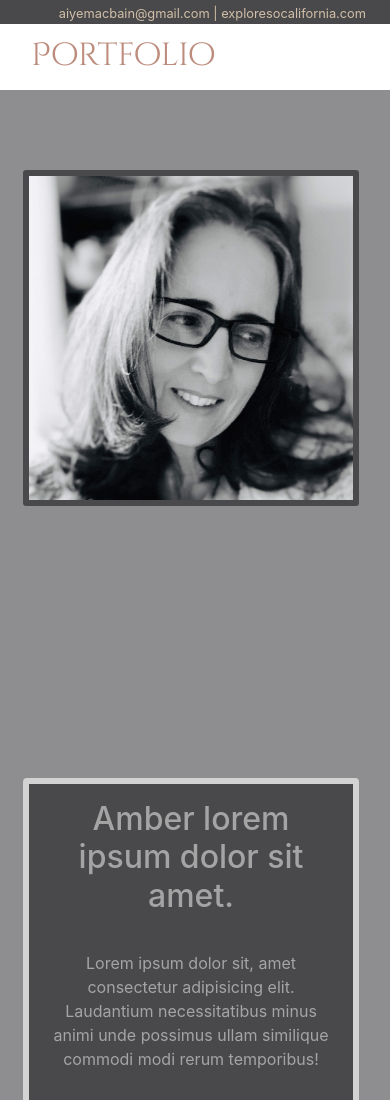
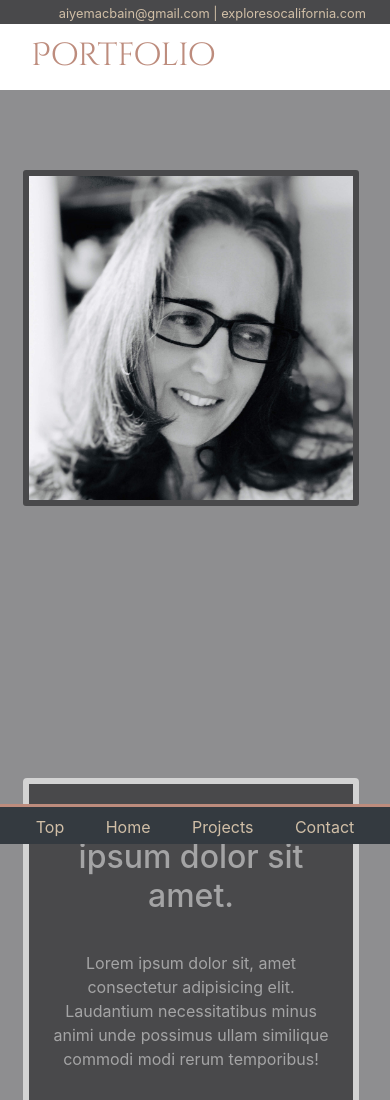
Before and after one commit to amacbain1/portfolio2019, a React (Create React App) app: page / in a window 390 px wide. Shown: the top 1100 px of the page. Built offline with nearby package versions, Linux system fonts and the light colour scheme.

Commit message:
Adds responsive tabbar in mobile

```diff
--- a/src/App.js
+++ b/src/App.js
@@ -5,7 +5,7 @@ import Header from './components/Header.js';
 import Home from './components/Home.js';
 import Projects from './components/Projects.js';
 import Contact from './components/Contact.js';
-
+import Tabbar from './components/Tabbar.js'
 
 
 
@@ -17,6 +17,7 @@ class App extends Component {
         < Home />
         < Projects />
         < Contact />
+        < Tabbar />
       </div>
     );
   }
--- a/src/App.scss
+++ b/src/App.scss
@@ -7,6 +7,10 @@ $rosegold: #bd8c7d;
 $softgold: #d1bfa7;
 $silver: #8e8e90;
 $onyx: #49494b;
+
+html {
+  height: 100vh;
+}
 
 .App{
   .app-bg {
--- /dev/null
+++ b/src/components/Tabbar.js
@@ -0,0 +1,29 @@
+import React, { Component } from 'react';
+import './Tabbar.scss';
+
+
+class App extends Component {
+    render() {
+        return (
+            <section className='tabbar bg-dark fixed-bottom d-sm-none' id='Tabbar'>
+                <div className='top-stripe w-100'></div>
+                <div className='container-fluid'>
+
+                    <div className="column">
+                        <ul className="nav nav-fill nav-pills">
+                            <li className='nav-item'> <a href='#home' className='nav-link nav-color'>Top</a></li>
+                            <li className='nav-item'> <a href='#home' className='nav-link nav-color'>Home</a></li>
+                            <li className='nav-item'><a href='#projects' className='nav-link nav-color'>Projects</a></li>
+                            <li className='nav-item'><a href='#contact' className='nav-link nav-color'>Contact</a></li>
+                        </ul>
+                    </div>
+
+
+                </div>
+
+            </section>
+        );
+    }
+}
+
+export default App;
--- /dev/null
+++ b/src/components/Tabbar.scss
@@ -0,0 +1,15 @@
+@import '../App.scss';
+
+#Tabbar {
+    max-height: 40px;
+
+    .top-stripe {
+        height: 3px;
+        background-color: $rosegold;
+    }
+
+    .nav-color {
+        color: $softgold;
+
+    }
+}
```
